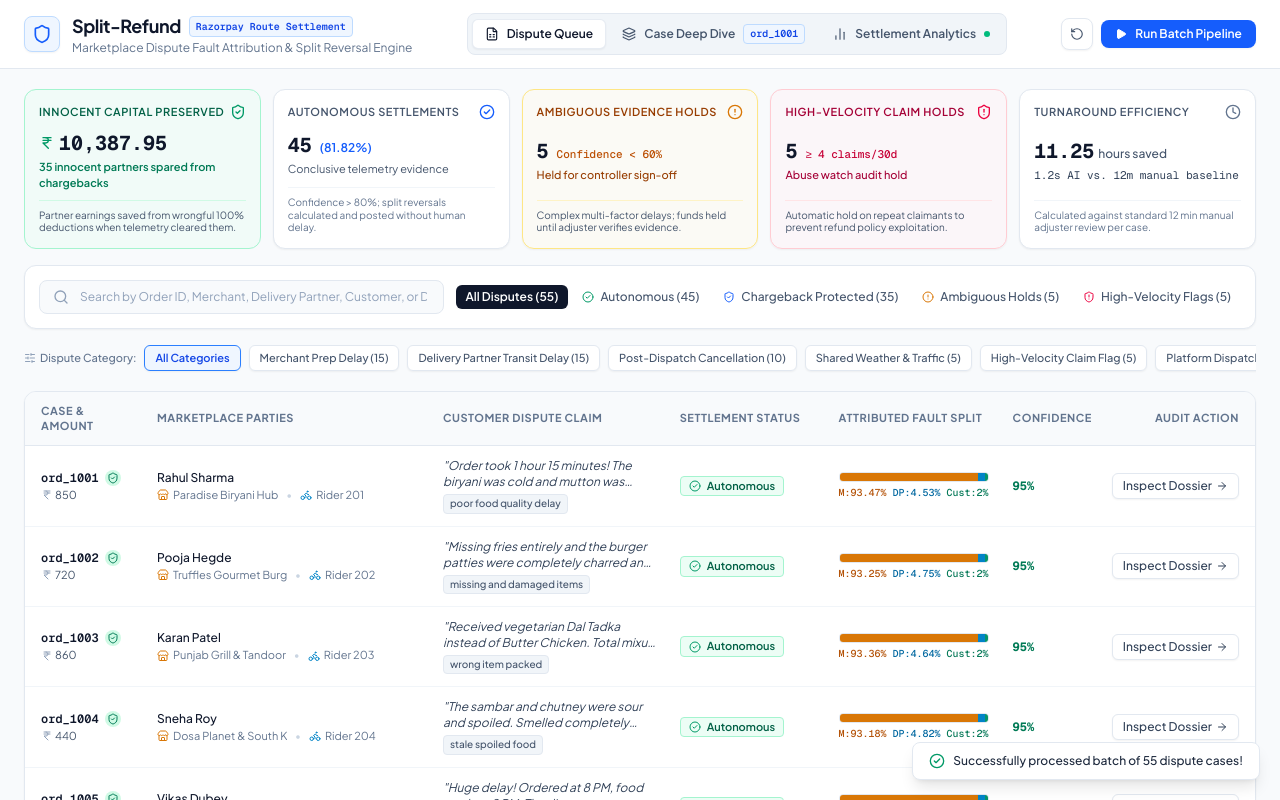
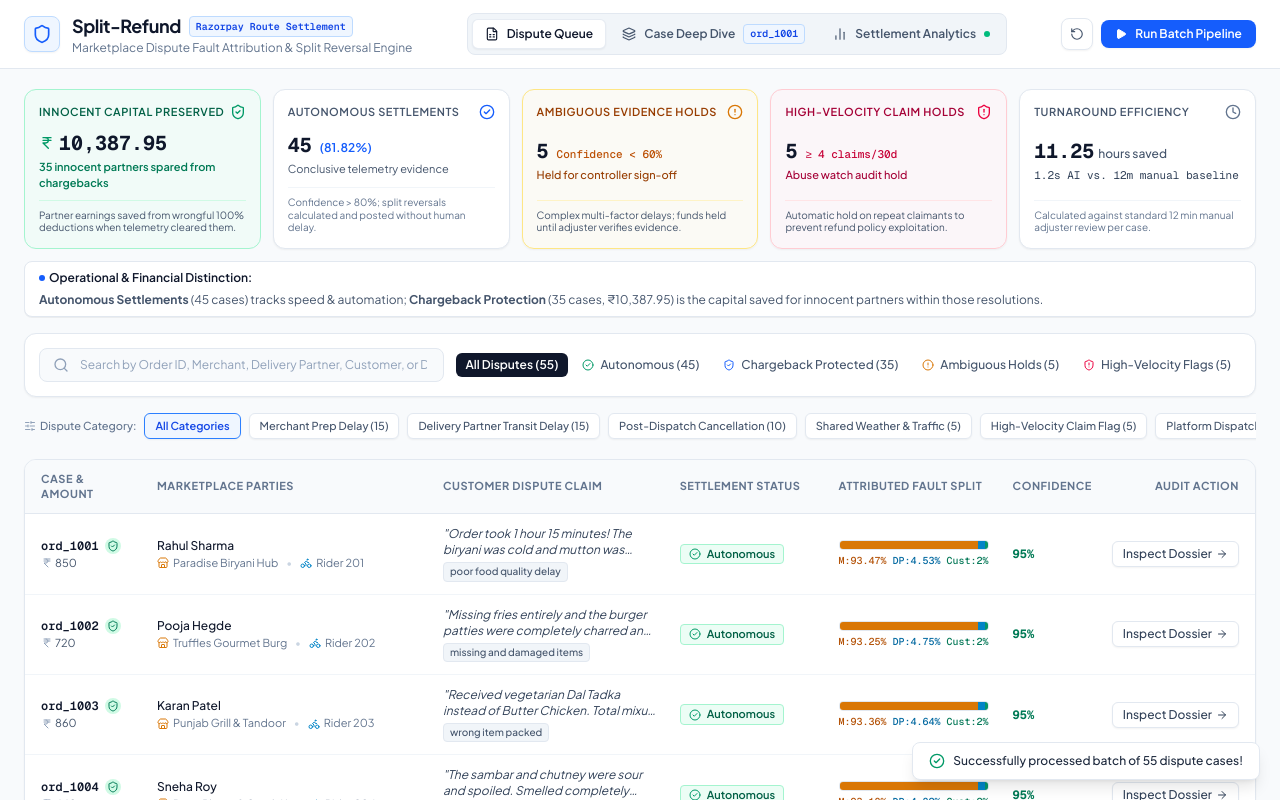
Before and after one commit to JaiswalShivang/split-refund, a Next.js app: page / in a window 1280 px wide. Both pictures are taken after a click on the button "Run Batch Pipeline". Shown: the top 800 px of the page. Built offline with nearby package versions, Linux system fonts and the light colour scheme; no server answers.

Commit message:
feat: clarify Autonomous Settlements vs Chargeback Protection relationship in 1-line explainer

```diff
--- a/app/components/MetricsBanner.tsx
+++ b/app/components/MetricsBanner.tsx
@@ -146,6 +146,18 @@
           Calculated against standard 12 min manual adjuster review per case.
         </div>
       </div>
+
+      <div className="sm:col-span-2 lg:col-span-5 rounded-lg border border-slate-200 bg-white px-3.5 py-2 text-xs text-slate-700 flex flex-col sm:flex-row sm:items-center justify-between gap-1 shadow-2xs">
+        <div className="flex items-center gap-1.5 flex-wrap">
+          <span className="font-semibold text-slate-900 flex items-center gap-1">
+            <span className="h-1.5 w-1.5 rounded-full bg-blue-600 inline-block" />
+            Operational &amp; Financial Distinction:
+          </span>
+          <span className="text-slate-600">
+            <strong>Autonomous Settlements</strong> ({metrics.auto_resolved_count} cases) tracks speed &amp; automation; <strong>Chargeback Protection</strong> ({metrics.innocent_protected_count} cases, ₹{metrics.innocent_protected_amount.toLocaleString("en-IN")}) is the capital saved for innocent partners within those resolutions.
+          </span>
+        </div>
+      </div>
     </div>
   );
 };
--- a/app/components/MetricsDashboardView.tsx
+++ b/app/components/MetricsDashboardView.tsx
@@ -70,6 +70,10 @@
             <p className="text-xs sm:text-sm text-slate-700 leading-relaxed">
               In <strong className="text-slate-900">{metrics.innocent_protected_count} dispute cases</strong>, a standard blanket &quot;refund customer from merchant split&quot; rule would have unfairly penalized an innocent party. The Dispute Engine analyzed machine telemetry ground truth and correctly attributed fault to Delivery Partner transit and Platform dispatch instead.
             </p>
+            <div className="pt-1 text-[11px] text-slate-600 flex items-center gap-1.5 flex-wrap">
+              <span className="font-semibold text-slate-800">Operational vs Capital Metric:</span>
+              <span><strong>Autonomous Settlements ({metrics.auto_resolved_count})</strong> measures automation volume; <strong>Chargeback Protection (₹{metrics.innocent_protected_amount.toLocaleString("en-IN")})</strong> is the partner capital protected within those resolutions.</span>
+            </div>
           </div>
 
           {/* Quick Stat Pill */}
```
